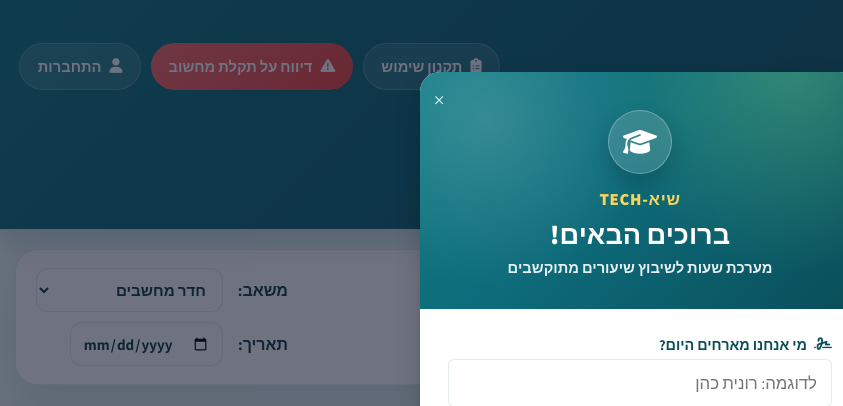
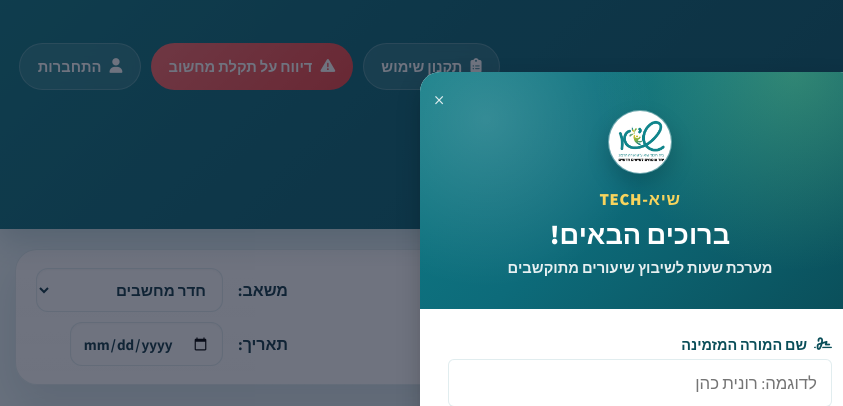
Before and after one commit to eviah/shia-tech, a website: page index.html in a window 1280 px wide. Shown: the part 92-498 px from the top of the page, 0-843 px from the left. Drawn offline with Linux system fonts and the light colour scheme; no server answers.

Commit message:
הודעת הקומיט שלך כאן

```diff
--- a/index.html
+++ b/index.html
@@ -742,8 +742,15 @@
       display: flex;
       align-items: center;
       justify-content: center;
-      font-size: 1.7rem;
+      overflow: hidden;
       box-shadow: 0 10px 22px rgba(0,0,0,0.18);
+    }
+
+    .login-hero-icon img {
+      width: 100%;
+      height: 100%;
+      object-fit: cover;
+      display: block;
     }
 
     .login-hero-brand {
@@ -926,7 +933,9 @@
       <button class="modal-close login-close" id="closeLoginModalBtn">&times;</button>
 
       <div class="login-hero">
-        <div class="login-hero-icon"><i class="fa-solid fa-graduation-cap"></i></div>
+        <div class="login-hero-icon">
+          <img src="images.png" alt="לוגו שיא-Tech" />
+        </div>
         <div class="login-hero-brand">שיא-Tech</div>
         <div class="login-hero-title">ברוכים הבאים!</div>
         <div class="login-hero-sub">מערכת שעות לשיבוץ שיעורים מתוקשבים</div>
@@ -934,7 +943,7 @@
 
       <form id="loginForm" class="login-form">
         <div class="form-group">
-          <label for="loginName"><i class="fa-solid fa-signature"></i> מי אנחנו מארחים היום?</label>
+          <label for="loginName"><i class="fa-solid fa-signature"></i>שם המורה המזמינה</label>
           <input type="text" id="loginName" placeholder="לדוגמה: רונית כהן" required autocomplete="name">
           <span class="form-hint">השם ישמש לזיהוי השיבוצים שלך ולמילוי אוטומטי בטפסים. ניתן להחליף בכל עת.</span>
         </div>
```
